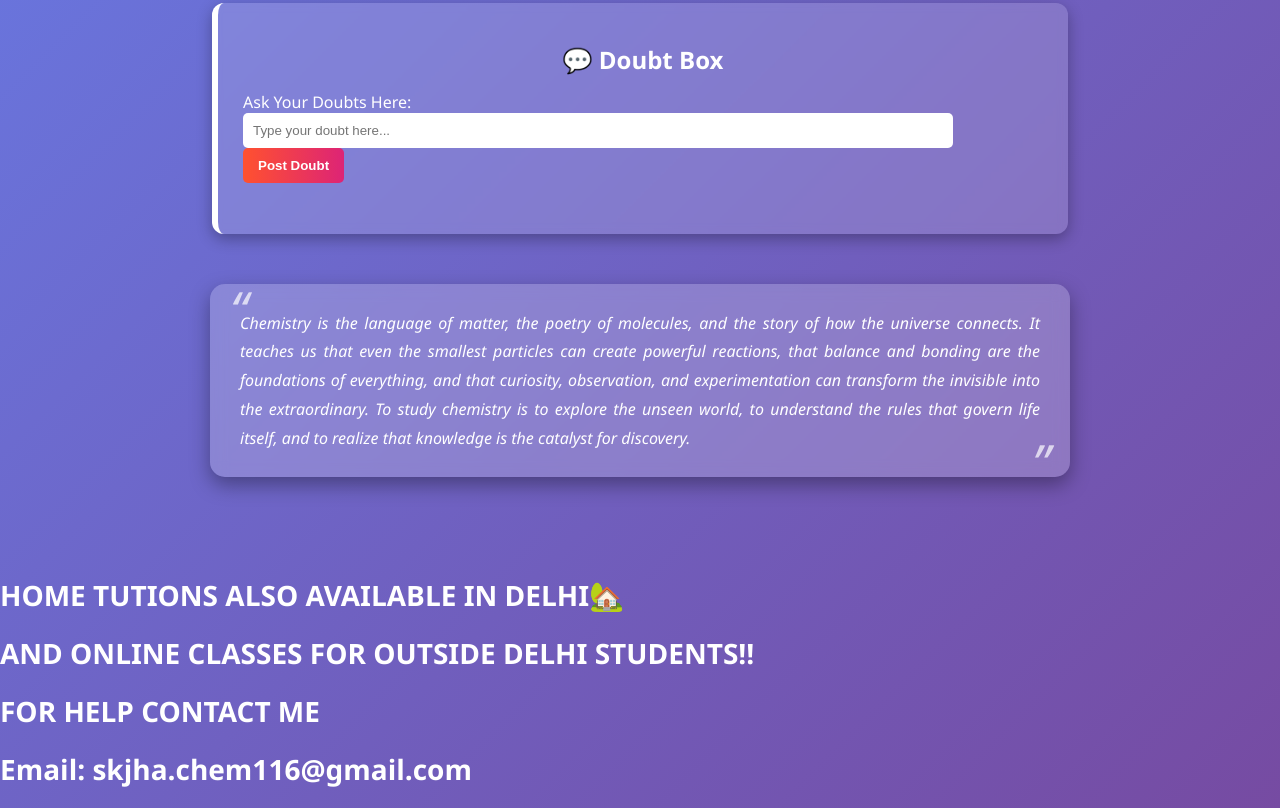
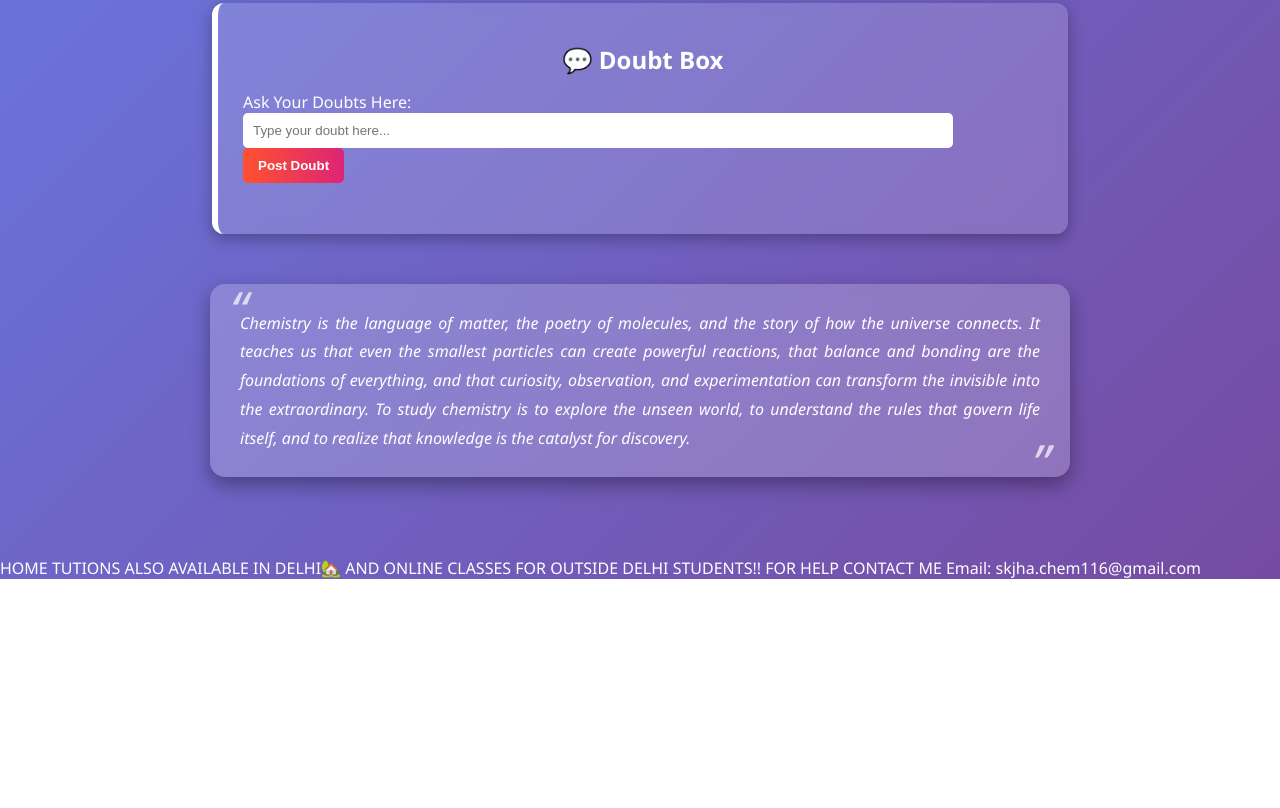
Before and after one commit to Atul9kumar/Wave_.Chem, a plain HTML site: page dashboard.html in a window 1280 px wide. Shown: the part 524-1332 px from the top of the page. After the commit the page ends 1103 px from the top, so only its background shows below. Drawn offline with Linux system fonts and the light colour scheme.

Commit message:
Update dashboard.html

```diff
--- a/dashboard.html
+++ b/dashboard.html
@@ -149,8 +149,8 @@ postBtn.addEventListener("click",postDoubt);
 renderDoubts();
 </script>
 </body>
-<h1>HOME TUTIONS ALSO AVAILABLE IN DELHI🏡<h1>
-<h1>AND ONLINE CLASSES FOR OUTSIDE DELHI STUDENTS!!<h1>
-<h1>FOR HELP CONTACT ME<h1>
-<h1>Email: skjha.chem116@gmail.com<h1>
+<h>HOME TUTIONS ALSO AVAILABLE IN DELHI🏡<h>
+<h>AND ONLINE CLASSES FOR OUTSIDE DELHI STUDENTS!!<h>
+<h>FOR HELP CONTACT ME<h>
+<h>Email: skjha.chem116@gmail.com<h>
 </html>
```
